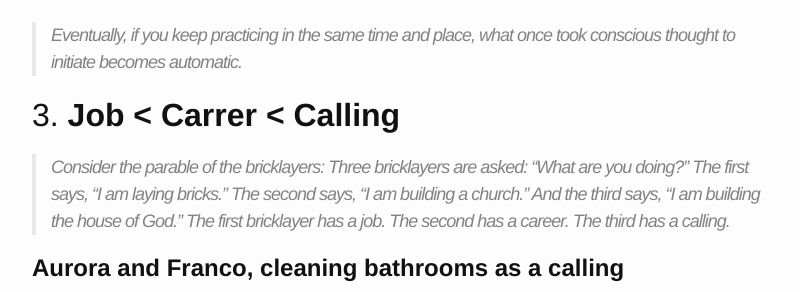
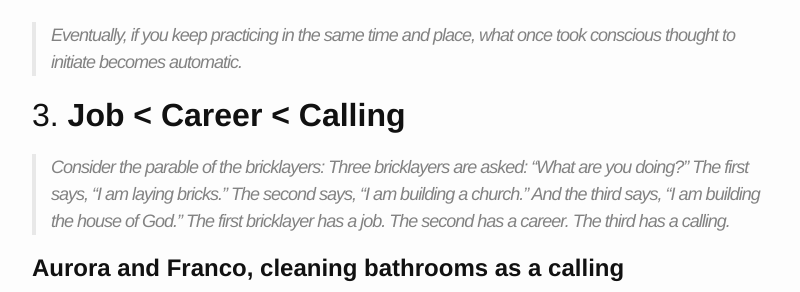
Before and after one commit to lzrmihnea/lzrmihnea.github.io, a Jekyll site: the page built from _posts/2017-05-05-book-notes-duckworth-grit.markdown, in a window 1280 px wide and 900 px high, scrolled down 2706 px. Shown: the part 163-455 px from the top of the window, without its empty margins (238-1038 px from the left). Built offline with Jekyll 4.4.1, drawn with Linux system fonts in a browser that asks for light colours; our own code applies the rules of GitHub Pages for plain Markdown files; comment, search, counter and statistics services are not loaded.

Commit message:
[Correction] Grammar mistake corrected

```diff
--- a/_posts/2017-05-05-book-notes-duckworth-grit.markdown
+++ b/_posts/2017-05-05-book-notes-duckworth-grit.markdown
@@ -90,7 +90,7 @@ If you want to be grittier, find a gritty culture and join it. Or create it.
 
 > Eventually, if you keep practicing in the same time and place, what once took conscious thought to initiate becomes automatic.
 
-## 3. **Job < Carrer < Calling**
+## 3. **Job < Career < Calling**
 
 > Consider the parable of the bricklayers: Three bricklayers are asked: “What are you doing?” The first says, “I am laying bricks.” The second says, “I am building a church.” And the third says, “I am building the house of God.” The first bricklayer has a job. The second has a career. The third has a calling.
 
```
